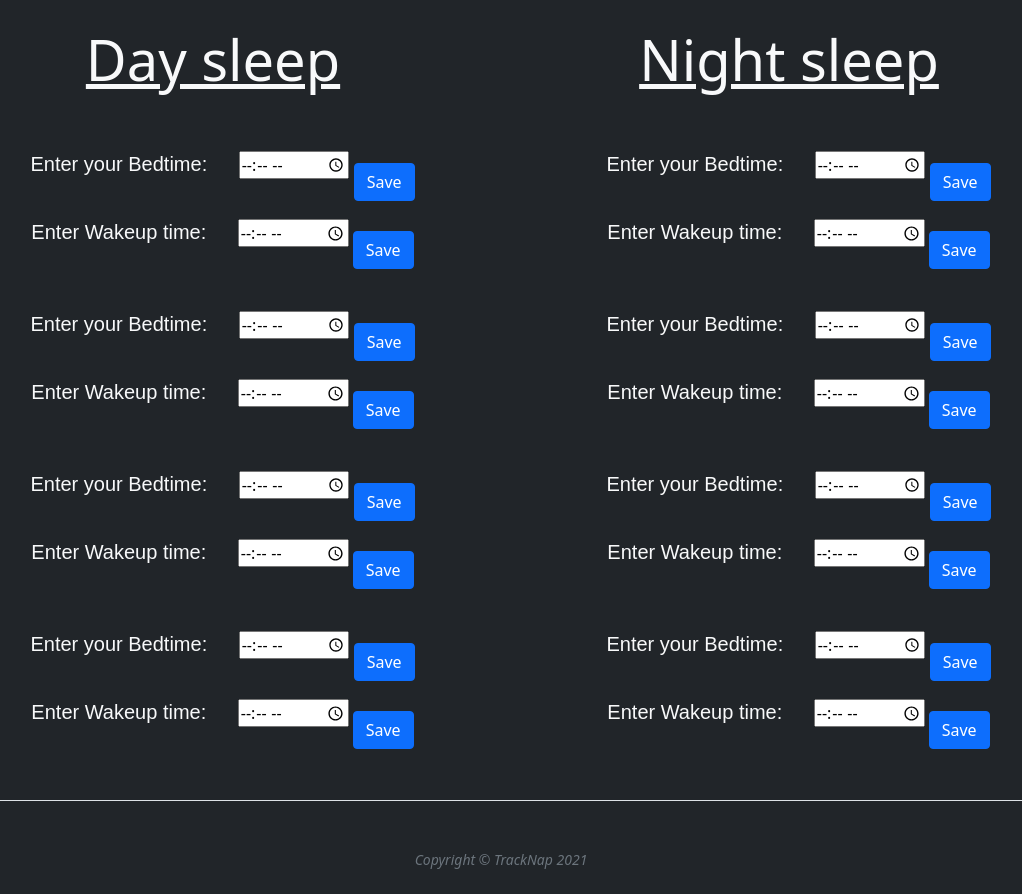
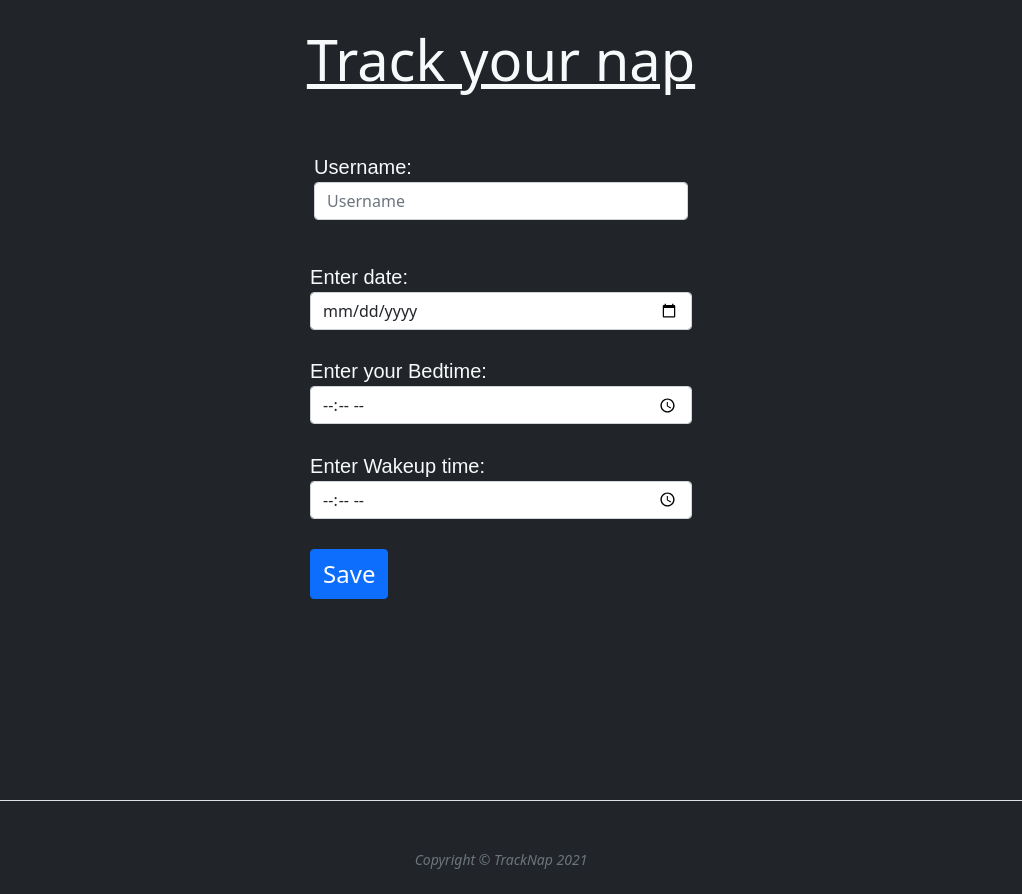
Before and after one commit to anjali7786/Sleep-Tracker, a Flask app: page /records in a window 1280 px wide. Shown: the part 86-980 px from the top of the page, without its empty margins (139-1161 px from the left). Run offline with Flask 2, Linux system fonts and the light colour scheme; some libraries are stand-ins or nearby versions; some web fonts are replaced.

Commit message:
tracking part done and added table

```diff
--- /dev/null
+++ b/Static/CSS/analyse.css
@@ -0,0 +1,17 @@
+.analysecontain{
+    background-color: #212529;
+    height:800px;
+    color: white;
+    display:flex;
+    /* justify-content: center; */
+    align-items: center;
+    flex-direction: column;
+    padding-top: 20px;
+}
+.analysecontain h2{
+    padding-bottom: 10px;
+}
+
+/* table{
+    top:-30px;
+} */
--- a/Static/CSS/style.css
+++ b/Static/CSS/style.css
@@ -7,7 +7,17 @@ body{
 
 }
 
+.msg2{
+    display: flex;
+    justify-content: center;
+    align-items: center;
 
+}
+.msg2 p{
+    color:red;
+    font-size: larger;
+    top:40px;
+}
 /* .container{
     display:grid;
     grid-column: auto;
@@ -187,14 +197,18 @@ nav ul ul li a.active{
     overflow: hidden;
     /* flex-direction: column; */
 }
-.left, .right{
+.record .track{
     /* margin-top: -300px; */
     display:flex;
     /* justify-content: center; */
     align-items: center;
     flex-direction: column;
-    width:45%;
+    /* width:45%; */
     height:100%;
+}
+.track .bt{
+    margin-left:0px;
+    margin-bottom: 3px;
 }
 .record label {
     display: inline-block;
@@ -210,6 +224,12 @@ nav ul ul li a.active{
 
 .time{
     font-size: 1rem;
+}
+.record .savetime{
+    display:flex;
+    justify-content: center;
+    align-items: center;
+    font-size: x-large;
 }
 .record label{
 
@@ -228,13 +248,13 @@ nav ul ul li a.active{
     height: 40px;
     width: 40px;
 }  */
-#icon1, #icon2:hover{
+/* #icon1, #icon2:hover{
      cursor: pointer;
 }
 #icon1, #icon2{
     justify-content: center;
     align-items: center;
-}
+} */
 
  /* .loginform{
     font-size: 20px;
--- a/Template/Trackmysleep.html
+++ b/Template/Trackmysleep.html
@@ -26,7 +26,7 @@
               <a class="dropdown-item fs-5 fw-normal" href="/records">Records</a>
             </li>
             <li>
-              <a class="dropdown-item fs-5 fw-normal" href="#">Analyse Your Sleep</a>
+              <a class="dropdown-item fs-5 fw-normal" href="/analyse">Analyse Your Sleep</a>
             </li>
           </ul>
         </li>
--- a/Template/boostyourself.html
+++ b/Template/boostyourself.html
@@ -25,7 +25,7 @@
               <a class="dropdown-item fs-5 fw-normal" href="/records">Records</a>
             </li>
             <li>
-              <a class="dropdown-item fs-5 fw-normal" href="#">Analyse Your Sleep</a>
+              <a class="dropdown-item fs-5 fw-normal" href="/analyse">Analyse Your Sleep</a>
             </li>
           </ul>
         </li>
--- a/Template/layout.html
+++ b/Template/layout.html
@@ -6,6 +6,7 @@
     <meta name="viewport" content="width=device-width, initial-scale=1.0" />
     <title>Document</title>
     <link rel="stylesheet" href="{{url_for('static' , filename ='../Static/CSS/login.css') }}">
+    <link rel="stylesheet" href="{{url_for('static' , filename ='../Static/CSS/analyse.css') }}">
     <link rel="stylesheet" href="{{url_for('static' , filename ='../Static/CSS/sign-in.css' ) }}">
     <link
       rel="stylesheet"
--- a/Template/login.html
+++ b/Template/login.html
@@ -26,7 +26,7 @@
               <a class="dropdown-item fs-5 fw-normal" href="/records">Records</a>
             </li>
             <li>
-              <a class="dropdown-item fs-5 fw-normal" href="#">Analyse Your Sleep</a>
+              <a class="dropdown-item fs-5 fw-normal" href="/analyse">Analyse Your Sleep</a>
             </li>
           </ul>
         </li>
--- a/Template/records.html
+++ b/Template/records.html
@@ -26,7 +26,7 @@
                 href="/records">Records</a>
             </li>
             <li>
-              <a class="dropdown-item fs-5 fw-normal" href="#">Analyse Your Sleep</a>
+              <a class="dropdown-item fs-5 fw-normal" href="/analyse">Analyse Your Sleep</a>
             </li>
           </ul>
         </li>
@@ -52,86 +52,52 @@
 </nav>
 
 <div class="record">
-  <div class="left" action="/records" method="POST">
+  <div class="track">
 
-    <h2 class="text-decoration-underline pt-3">Day sleep</h2>
-    <div class="time">
-      <label for="appt" class="bt fs-5">Enter your Bedtime:</label>
-      &nbsp;
-      <input type="time" class="appt1" name="bed1" min="00:00" max="23:59" required>
-      <button type="submit" class="btn btn-primary" class="savetime">Save</button>
+    <h2 class="text-decoration-underline pt-3">Track your nap</h2>
+
+    <form action="{{ url_for('records') }}" method="POST">
+      <div class="row mb-3 mx-1 pt-3">
+        <label for="appt" class="bt px-0 fs-5">Username:</label>
+        <!-- <label for="inputfirstname" class="col-sm-2 col-form-label ">User Name</label> -->
+        <!-- <div class="col-sm-20"> -->
+          <input type="text" class="form-control" id="username" name="username" placeholder="Username">
+        <!-- </div> -->
       </div>
       <div class="time">
-      <label for="appt" class="wt fs-5">Enter Wakeup time:</label>
+        <label for="appt" class="bt pt-4 fs-5">Enter date:</label>
         &nbsp;
-      <input type="time" class="appt2" name="wake1" min="00:00" max="23:59" required>
-      <button type="submit" class="btn btn-primary" class="savetime">Save</button>
+        <!-- <input type="time" class="appt2" name="wake1" min="00:00" max="23:59" required> -->
+        <input type="date" class="form-control" id="date" name="date" placeholder="date">
+        <!-- <button type="submit" class="btn btn-primary savetime">Save</button> -->
+      </div>
+    <div class="time">
+      <label for="appt" class="bt pt-4 fs-5">Enter your Bedtime:</label>
+      &nbsp;
+      <input type="time" class="form-control" id="bedtime" name="bedtime" placeholder="bedtime">
+      <!-- <input type="time" class="appt1" name="bed1" min="00:00" max="23:59" required> -->
+      <!-- <button type="submit" class="btn btn-primary" class="savetime">Save</button> -->
+    </div>
+    <div class="time">
+      <label for="appt" class="bt pt-4 fs-5">Enter Wakeup time:</label>
+      &nbsp;
+      <!-- <input type="time" class="appt2" name="wake1" min="00:00" max="23:59" required> -->
+      <input type="time" class="form-control" id="wakeuptime" name="wakeuptime" placeholder="wakeuptime">
+      <button type="submit" class="btn btn-primary savetime">Save</button>
     </div>
     </br>
-    <div class="time">
-      <label for="appt" class="bt fs-5">Enter your Bedtime:</label>
-      &nbsp;
-      <input type="time" class="appt1" name="bed2" min="00:00" max="23:59" required>
-      <button type="submit" class="btn btn-primary" class="savetime">Save</button>
+
+</form>
 </div>
-    <div class="time">
-      <label for="appt" class="wt fs-5">Enter Wakeup time:</label>
-      &nbsp;
-      <input type="time" class="appt2" name="wake2" min="00:00" max="23:59" required>
-      <button type="submit" class="btn btn-primary" class="savetime">Save</button>
-    </div>
-    </br>
-    <div class="time">
-      <label for="appt" class="bt fs-5">Enter your Bedtime:</label>
-      &nbsp;
-      <input type="time" class="appt1" name="bed3" min="00:00" max="23:59" required>
-      <button type="submit" class="btn btn-primary" class="savetime">Save</button>
-    </div>
-    <div class="time">
-      <label for="appt" class="wt fs-5">Enter Wakeup time:</label>
-      &nbsp;
-      <input type="time" class="appt2" name="wake3" min="00:00" max="23:59" required>
-      <button type="submit" class="btn btn-primary" class="savetime">Save</button>
-    </div>
-    </br>
-    <div class="time">
-      <label for="appt" class="bt fs-5">Enter your Bedtime:</label>
-      &nbsp;
-      <input type="time" class="appt1" name="bed4" min="00:00" max="23:59" required>
-      <button type="submit" class="btn btn-primary" class="savetime">Save</button>
-    </div>
-    <div class="time">
-      <label for="appt" class="wt fs-5">Enter Wakeup time:</label>
-      &nbsp;
-      <input type="time" class="appt2" name="wake4" min="00:00" max="23:59" required>
-      <button type="submit" class="btn btn-primary" class="savetime">Save</button>
-    </div>
-    </br>
-    <!-- <div class="time">
-      <label for="appt" class="bt fs-5">Enter your Bedtime:</label>
-      &nbsp;
-      <input type="time" class="appt1" name="bed5" min="00:00" max="23:59" required>
-      <button type="submit" class="btn btn-primary" class="savetime">Save</button>
-    </div> -->
-    <!-- <div class="time">
-      <label for="appt" class="wt fs-5">Enter Wakeup time:</label>
-      &nbsp;
-      <input type="time" class="appt2" name="wake5" min="00:00" max="23:59" required>
-      <button type="submit" class="btn btn-primary" class="savetime">Save</button>
-    </div> -->
-    </br>
-    <!-- <img id="icon1" src="{{url_for('static' , filename = '../Static/Images/plus_icon.png')}}" width="105" height="57" -->
-    <!-- alt="."> -->
-  </div>
-
-  <div class="right">
+<!-- <div class="right">
 
   <h2 class="text-decoration-underline pt-3">Night sleep</h2>
+  <form action="{{ url_for('records') }}" method="post">
       <div class="time">
         <label for="appt" class="bt fs-5">Enter your Bedtime:</label>
         &nbsp;
         <input type="time" class="appt1" name="bedt1" min="00:00" max="23:59" required>
-      <button type="submit" class="btn btn-primary" class="savetime">Save</button>
+        <input type="submit" value="Save" class="btn text-white btn-block btn-primary">
       </div>
       <div class="time">
         <label for="appt" class="wt fs-5">Enter Wakeup time:</label>
@@ -140,61 +106,9 @@
         <button type="submit" class="btn btn-primary" class="savetime">Save</button>
       </div>
     </br>
-    <div class="time">
-      <label for="appt" class="bt fs-5">Enter your Bedtime:</label>
-      &nbsp;
-      <input type="time" class="appt1" name="bedt2" min="00:00" max="23:59" required>
-      <button type="submit" class="btn btn-primary" class="savetime">Save</button>
-    </div>
-    <div class="time">
-      <label for="appt" class="wt fs-5">Enter Wakeup time:</label>
-      &nbsp;
-      <input type="time" class="appt2" name="waket2" min="00:00" max="23:59" required>
-      <button type="submit" class="btn btn-primary" class="savetime">Save</button>
-    </div>
-    </br>
-    <div class="time">
-      <label for="appt" class="bt fs-5">Enter your Bedtime:</label>
-      &nbsp;
-      <input type="time" class="appt1" name="bedt3" min="00:00" max="23:59" required>
-      <button type="submit" class="btn btn-primary" class="savetime">Save</button>
-    </div>
-    <div class="time">
-      <label for="appt" class="wt fs-5">Enter Wakeup time:</label>
-      &nbsp;
-      <input type="time" class="appt2" name="waket3" min="00:00" max="23:59" required>
-      <button type="submit" class="btn btn-primary" class="savetime">Save</button>
-    </div>
-    </br>
-    <div class="time">
-      <label for="appt" class="bt fs-5">Enter your Bedtime:</label>
-      &nbsp;
-      <input type="time" class="appt1" name="bedt4" min="00:00" max="23:59" required>
-      <button type="submit" class="btn btn-primary" class="savetime">Save</button>
-    </div>
-    <div class="time">
-      <label for="appt" class="wt fs-5">Enter Wakeup time:</label>
-      &nbsp;
-      <input type="time" class="appt2" name="waket4" min="00:00" max="23:59" required>
-      <button type="submit" class="btn btn-primary" class="savetime">Save</button>
-    </div>
-    </br>
-    <!-- <div class="time">
-      <label for="appt" class="bt fs-5">Enter your Bedtime:</label>
-      &nbsp;
-      <input type="time" class="appt1" name="bed" min="00:00" max="23:59" required>
-      <button type="submit" class="btn btn-primary" class="savetime">Save</button>
-    </div>
-    <div class="time">
-      <label for="appt" class="wt fs-5">Enter Wakeup time:</label>
-      &nbsp;
-      <input type="time" class="appt2" name="wake" min="00:00" max="23:59" required>
-      <button type="submit" class="btn btn-primary" class="savetime">Save</button>
+
+
+  </form>
   </div> -->
-    </br>
-    <!-- <img id="icon2" src="{{url_for('static' , filename = '../Static/Images/plus_icon.png')}}" width="105" height="57"
-alt="."> -->
-
-  </div>
 </div>
 {% endblock %}
--- a/Template/signup.html
+++ b/Template/signup.html
@@ -25,7 +25,7 @@
               <a class="dropdown-item fs-5 fw-normal" href="/records">Records</a>
             </li>
             <li>
-              <a class="dropdown-item fs-5 fw-normal" href="#">Analyse Your Sleep</a>
+              <a class="dropdown-item fs-5 fw-normal" href="/analyse">Analyse Your Sleep</a>
             </li>
           </ul>
         </li>
--- a/Template/sleeptracker.html
+++ b/Template/sleeptracker.html
@@ -50,7 +50,7 @@
               <a class="dropdown-item fs-5 fw-normal" href="/records">Records</a>
             </li>
             <li>
-              <a class="dropdown-item fs-5 fw-normal" href="#">Analyse Your Sleep</a>
+              <a class="dropdown-item fs-5 fw-normal" href="/analyse">Analyse Your Sleep</a>
             </li>
           </ul>
         </li>
@@ -78,6 +78,9 @@
 
 
   <div class="container">
+    <!-- <div class="msg2">
+      <p class="mb-4">Welcome! {{msg}}</p>
+    </div> -->
 
     <div id="carouselExampleControls" class="carousel slide" data-bs-ride="carousel">
       <div class="carousel-inner">
--- a/Template/unabletosleep.html
+++ b/Template/unabletosleep.html
@@ -26,7 +26,7 @@
               <a class="dropdown-item fs-5 fw-normal" href="/records">Records</a>
             </li>
             <li>
-              <a class="dropdown-item fs-5 fw-normal" href="#">Analyse Your Sleep</a>
+              <a class="dropdown-item fs-5 fw-normal" href="/analyse">Analyse Your Sleep</a>
             </li>
           </ul>
         </li>
--- a/main.py
+++ b/main.py
@@ -39,11 +39,12 @@ def login():
             if user and bcrypt.checkpw(password.encode('utf-8'), user['password'].encode('utf-8')):
                     session['loggedin'] = True
                     session['id'] = user['id']
-                    # session['fullname'] = user['fullname']
+                    session['fullname'] = user['fullname']
                     session['username'] = user['username']
                     # session['age'] = user['age']
                     session['email'] = user['email']
                     # session['mobile'] = user['mobile']
+                    # msg = "Logged in successfully"
                     return redirect(url_for('sleeptracker'))
             else:
                 msg = "Incorrect username/password!"
@@ -105,6 +106,7 @@ def signup():
                 mysql.connection.commit()
                 cursor.close()
                 msg = 'You have successfully Signed In !'
+
         else:
             msg = 'Please fill out the form !'
 
@@ -121,67 +123,93 @@ def track_your_sleep():
 
 @app.route("/records", methods = ['GET', 'POST'])
 def records():
-     if (request.method == 'POST'):
-        bed1 = request.form('bed1')
-        wake1 = request.form('wake1')
-        bed2 = request.form('bed2')
-        wake2 = request.form('wake2')
-        bed3 = request.form('bed3')
-        wake3 = request.form('wake3')
-        bed4 = request.form('bed4')
-        wake4 = request.form('wake4')
-        bedt1 = request.form('bedt1')
-        waket1 = request.form('waket1')
-        bedt2 = request.form('bedt2')
-        waket2 = request.form('waket2')
-        bedt3 = request.form('bedt3')
-        waket3 = request.form('waket3')
-        bedt4 = request.form('bedt4')
-        waket4 = request.form('waket4')
+    if request.method == "POST":
+        username = request.form['username']
+        date = request.form['date']
+        bedtime = request.form['bedtime']
+        wakeuptime = request.form['wakeuptime']
+        if len(username) > 0 and len(date) > 0 and len(bedtime) > 0 and len(wakeuptime) >0:
+            cursor = mysql.connection.cursor(MySQLdb.cursors.DictCursor)
+            cursor.execute('INSERT INTO record VALUES (NULL, % s, % s, % s,% s)',(username , date, bedtime, wakeuptime,))
+            mysql.connection.commit()
+            cursor.close()
+    return render_template('records.html')
 
 
-        if len(bed1) > 0 and len(wake1) > 0 :
-            cursor = mysql.connection.cursor(MySQLdb.cursors.DictCursor)
-
-            cursor.execute('INSERT INTO records VALUES (NULL, % s, % s, % s,% s)',( session['username'] ,session['email'] , bed1, wake1,date.now(),))
-
-        if len(bed2) > 0 and len(wake2) > 0 :
-            cursor = mysql.connection.cursor(MySQLdb.cursors.DictCursor)
-
-            cursor.execute('INSERT INTO records VALUES (NULL, % s, % s, % s,% s)',( session['username'] ,session['email'] , bed2, wake2,date.now(),))
-
-        if len(bed3) > 0 and len(wake3) > 0 :
-            cursor = mysql.connection.cursor(MySQLdb.cursors.DictCursor)
-
-            cursor.execute('INSERT INTO records VALUES (NULL, % s, % s, % s,% s)',( session['username'] ,session['email'] , bed3, wake3,date.now(),))
-
-        if len(bed4) > 0 and len(wake4) > 0 :
-            cursor = mysql.connection.cursor(MySQLdb.cursors.DictCursor)
-
-            cursor.execute('INSERT INTO records VALUES (NULL, % s, % s, % s,% s)',( session['username'] ,session['email'] , bed4, wake4,date.now(),))
-
-        if len(bedt1) > 0 and len(waket1) > 0 :
-            cursor = mysql.connection.cursor(MySQLdb.cursors.DictCursor)
-
-            cursor.execute('INSERT INTO records VALUES (NULL, % s, % s, % s,% s)',( session['username'] ,session['email'] , bedt1, waket1,date.now(),))
-
-        if len(bedt2) > 0 and len(waket2) > 0 :
-            cursor = mysql.connection.cursor(MySQLdb.cursors.DictCursor)
-
-            cursor.execute('INSERT INTO records VALUES (NULL, % s, % s, % s,% s)',( session['username'] ,session['email'] , bedt2, waket2,date.now(),))
 
 
-        if len(bedt3) > 0 and len(waket3) > 0 :
-            cursor = mysql.connection.cursor(MySQLdb.cursors.DictCursor)
 
-            cursor.execute('INSERT INTO records VALUES (NULL, % s, % s, % s,% s)',( session['username'] ,session['email'] , bedt3, waket3,date.now(),))
 
-        if len(bedt4) > 0 and len(waket4) > 0 :
-            cursor = mysql.connection.cursor(MySQLdb.cursors.DictCursor)
+    # cursor = mysql.connection.cursor(MySQLdb.cursors.DictCursor)
+    # cursor.execute('SELECT * FROM login WHERE username = % s', (session['username'],))
+    # account = cursor.fetchone()
+    # if account:
 
-            cursor.execute('INSERT INTO records VALUES (NULL, % s, % s, % s,% s)',( session['username'] ,session['email'] , bedt4, waket4,date.now(),))
+    #     if request.method == 'POST':
+    # if session['loggedin'] == True:
+            # bed1 = request.form['bedtime']
+            # wake1 = request.form['wakeuptime']
+        # bed2 = request.form('bed2')
+        # wake2 = request.form('wake2')
+        # bed3 = request.form('bed3')
+        # wake3 = request.form('wake3')
+        # bed4 = request.form('bed4')
+        # wake4 = request.form('wake4')
+            # bedt1 = request.form['bedtime1']
+            # waket1 = request.form['wakeuptime1']
+        # bedt2 = request.form('bedt2')
+        # waket2 = request.form('waket2')
+        # bedt3 = request.form('bedt3')
+        # waket3 = request.form('waket3')
+        # bedt4 = request.form('bedt4')
+        # waket4 = request.form('waket4')
 
-     return render_template('records.html')
+
+            # if len(bed1) > 0 and len(wake1) > 0 :
+            #     cursor = mysql.connection.cursor(MySQLdb.cursors.DictCursor)
+
+            #     cursor.execute('INSERT INTO records VALUES (NULL, % s, % s, % s,% s, %s)',( session['username'] ,session['email'] , bed1, wake1,date.now(),))
+
+        # if len(bed2) > 0 and len(wake2) > 0 :
+        #     # cursor = mysql.connection.cursor(MySQLdb.cursors.DictCursor)
+
+        #     cursor.execute('INSERT INTO records VALUES (NULL, % s, % s, % s,% s)',( session['username'] ,session['email'] , bed2, wake2,date.now(),))
+
+        # if len(bed3) > 0 and len(wake3) > 0 :
+        #     # cursor = mysql.connection.cursor(MySQLdb.cursors.DictCursor)
+
+        #     cursor.execute('INSERT INTO records VALUES (NULL, % s, % s, % s,% s)',( session['username'] ,session['email'] , bed3, wake3,date.now(),))
+
+        # if len(bed4) > 0 and len(wake4) > 0 :
+        #     # cursor = mysql.connection.cursor(MySQLdb.cursors.DictCursor)
+
+        #     cursor.execute('INSERT INTO records VALUES (NULL, % s, % s, % s,% s)',( session['username'] ,session['email'] , bed4, wake4,date.now(),))
+
+            # if len(bedt1) > 0 and len(waket1) > 0 :
+            #     cursor = mysql.connection.cursor(MySQLdb.cursors.DictCursor)
+
+            #     cursor.execute('INSERT INTO records VALUES (NULL, % s, % s, % s,% s, %s)',( session['username'] ,session['email'] , bedt1, waket1,date.now(),))
+
+        # if len(bedt2) > 0 and len(waket2) > 0 :
+        #     # cursor = mysql.connection.cursor(MySQLdb.cursors.DictCursor)
+
+        #     cursor.execute('INSERT INTO records VALUES (NULL, % s, % s, % s,% s)',( session['username'] ,session['email'] , bedt2, waket2,date.now(),))
+
+
+        # if len(bedt3) > 0 and len(waket3) > 0 :
+        #     # cursor = mysql.connection.cursor(MySQLdb.cursors.DictCursor)
+
+        #     cursor.execute('INSERT INTO records VALUES (NULL, % s, % s, % s,% s)',( session['username'] ,session['email'] , bedt3, waket3,date.now(),))
+
+        # if len(bedt4) > 0 and len(waket4) > 0 :
+        #     # cursor = mysql.connection.cursor(MySQLdb.cursors.DictCursor)
+
+        #     cursor.execute('INSERT INTO records VALUES (NULL, % s, % s, % s,% s)',( session['username'] ,session['email'] , bedt4, waket4,date.now(),))
+
+
+@app.route("/analyse")
+def analyse():
+    return render_template('analyse.html')
 
 @app.route("/unabletosleep")
 def unable_to_sleep():
```
Also changed, not shown: Template/analyse.html (added, +93 -0 lines). Lines whose indentation alone changed are shown as unchanged.
